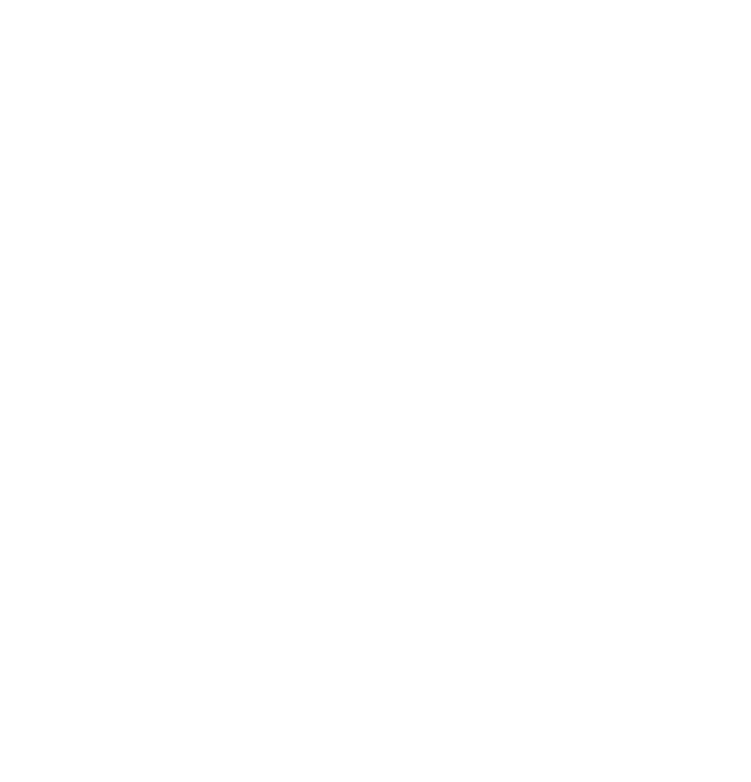
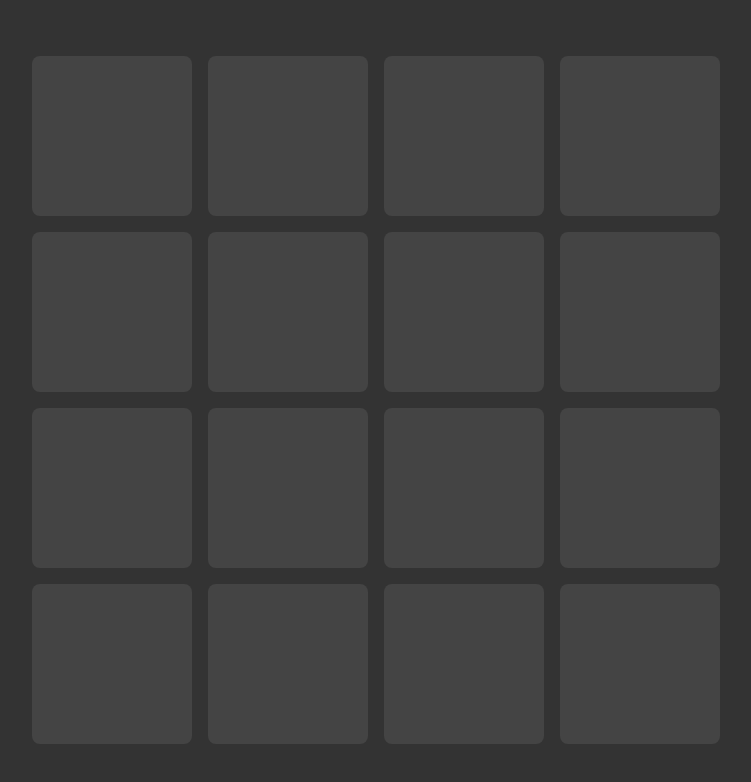
Before and after one commit to FilatovAE/2048-js, a plain HTML site: page index.html in a window 1280 px wide. Shown: the whole page, without its empty margins (264-1015 px from the left). Drawn offline with Linux system fonts and the light colour scheme.

Commit message:
add cell and style.css

```diff
--- a/index.html
+++ b/index.html
@@ -5,9 +5,30 @@
     <meta name="viewport"
           content="width=device-width, user-scalable=no, initial-scale=1.0, maximum-scale=1.0, minimum-scale=1.0">
     <meta http-equiv="X-UA-Compatible" content="ie=edge">
+    <link rel="stylesheet" href="./style.css">
     <title>2048</title>
 </head>
 <body>
+    <div id="game-board">
+        <div class="cell"></div>
+        <div class="cell"></div>
+        <div class="cell"></div>
+        <div class="cell"></div>
 
+        <div class="cell"></div>
+        <div class="cell"></div>
+        <div class="cell"></div>
+        <div class="cell"></div>
+
+        <div class="cell"></div>
+        <div class="cell"></div>
+        <div class="cell"></div>
+        <div class="cell"></div>
+
+        <div class="cell"></div>
+        <div class="cell"></div>
+        <div class="cell"></div>
+        <div class="cell"></div>
+    </div>
 </body>
 </html>
--- /dev/null
+++ b/style.css
@@ -0,0 +1,27 @@
+* {
+    box-sizing: border-box;
+    margin: 0;
+    padding: 0;
+}
+
+body {
+    background-color: #333;
+    display: flex;
+    justify-content: center;
+    align-items: center;
+    height: 100vh;
+}
+
+#game-board {
+    position: relative;
+    display: grid;
+    grid-template-columns: repeat(4, 20vmin);
+    grid-template-rows: repeat(4, 20vmin);
+    gap: 2vmin;
+    border-radius: 1vmin;
+}
+
+.cell {
+    background-color: #444;
+    border-radius: 1vmin;
+}
```
